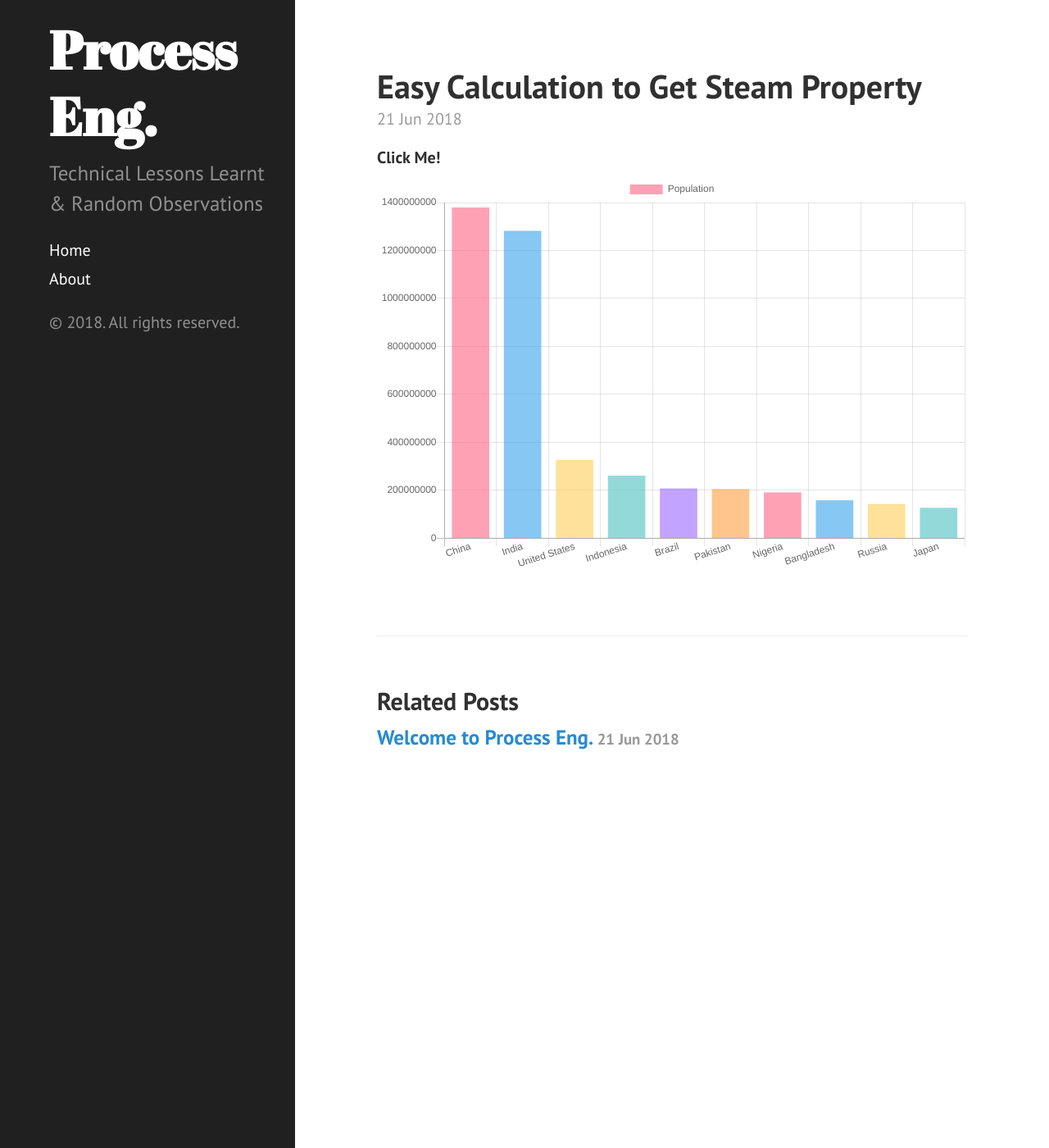
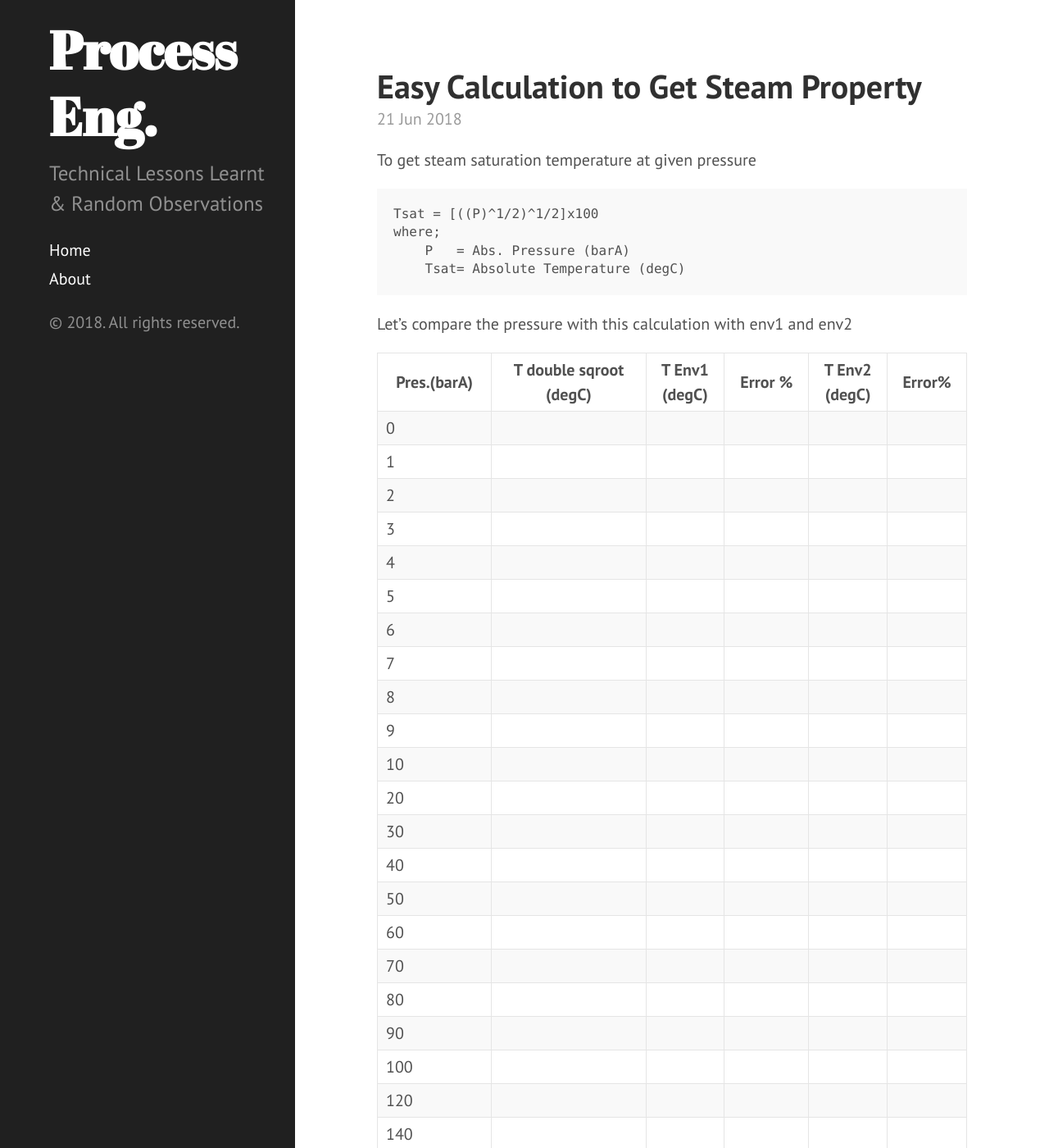
Before and after one commit to mohafizul/mohafizul.github.io, a Jekyll site: the page built from _posts/2018-06-21-calc-steam-property.md, in a window 1280 px wide and 1400 px high. Shown: the whole window at 82% size. Built offline with Jekyll 4.4.1, drawn with Linux system fonts in a browser that asks for light colours; nearby versions of some CDN libraries; some of the changed text lies outside the part shown.

Commit message:
modified post on 21-06-18

````diff
--- a/_posts/2018-06-21-calc-steam-property.md
+++ b/_posts/2018-06-21-calc-steam-property.md
@@ -8,10 +8,44 @@ title:  "Easy Calculation to Get Steam Property"
 date:   2018-06-21 15:30:00 +0800
 categories: Rule of Thumb
 ---
-<div id="demo1">
-    <h4>
-        Click Me!
-    </h4>
-</div>
+To get steam saturation temperature at given pressure
+```phyton
+Tsat = [((P)^1/2)^1/2]x100
+where;
+    P   = Abs. Pressure (barA)
+    Tsat= Absolute Temperature (degC)
+```
+
+Let's compare the pressure with this calculation with env1 and env2
+
+|Pres.(barA)|T double sqroot<br>(degC)|T Env1<br>(degC)|Error %|T Env2<br>(degC)|Error%|
+|---|---|---|---|---|---|
+|0||||||
+|1||||||
+|2||||||
+|3||||||
+|4||||||
+|5||||||
+|6||||||
+|7||||||
+|8||||||
+|9||||||
+|10||||||
+|20||||||
+|30||||||
+|40||||||
+|50||||||
+|60||||||
+|70||||||
+|80||||||
+|90||||||
+|100||||||
+|120||||||
+|140||||||
+|160||||||
+|180||||||
+|200||||||
+
+Let's plot the graph to see the different
 
 <canvas id="popChart" width="600" height="400"></canvas>
````
